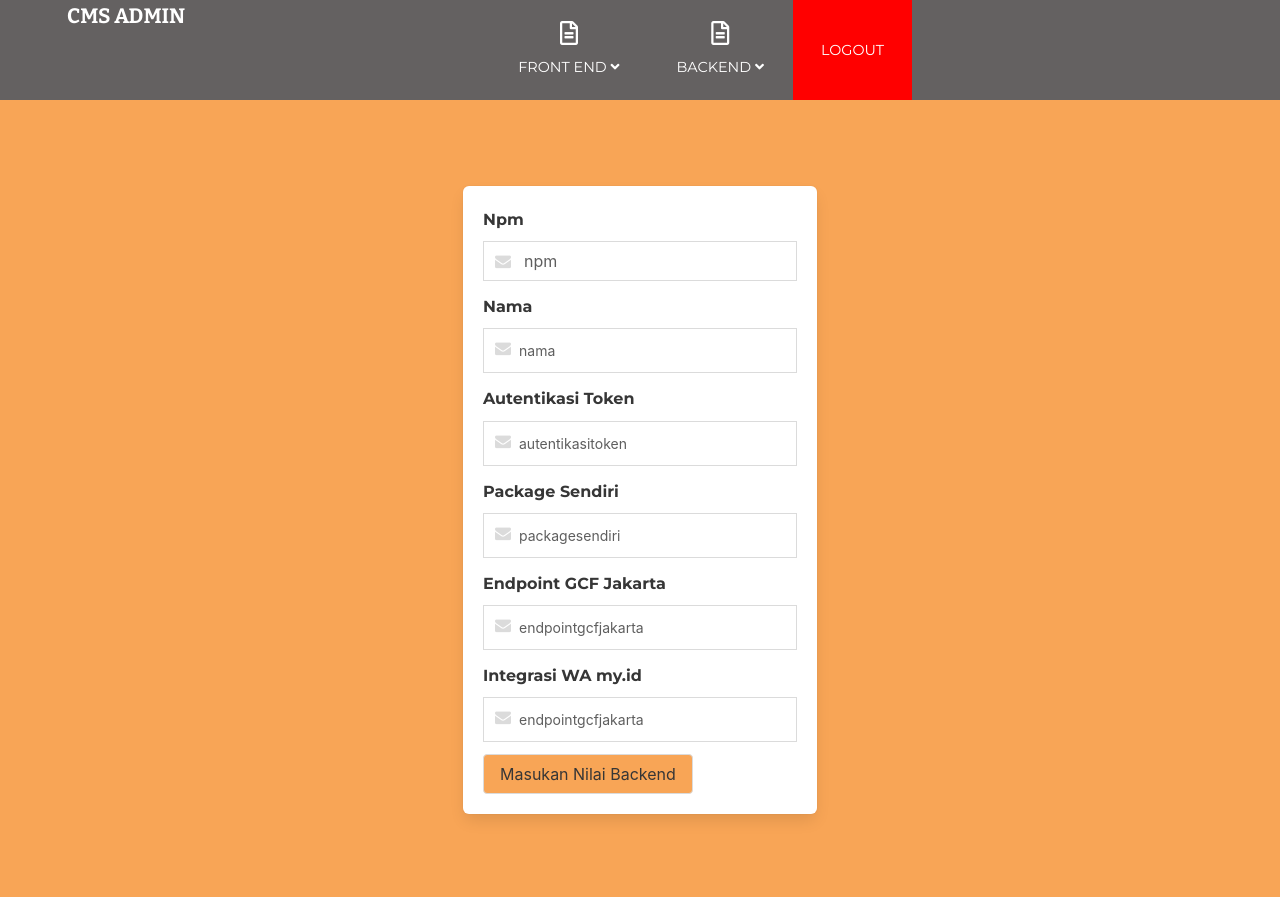
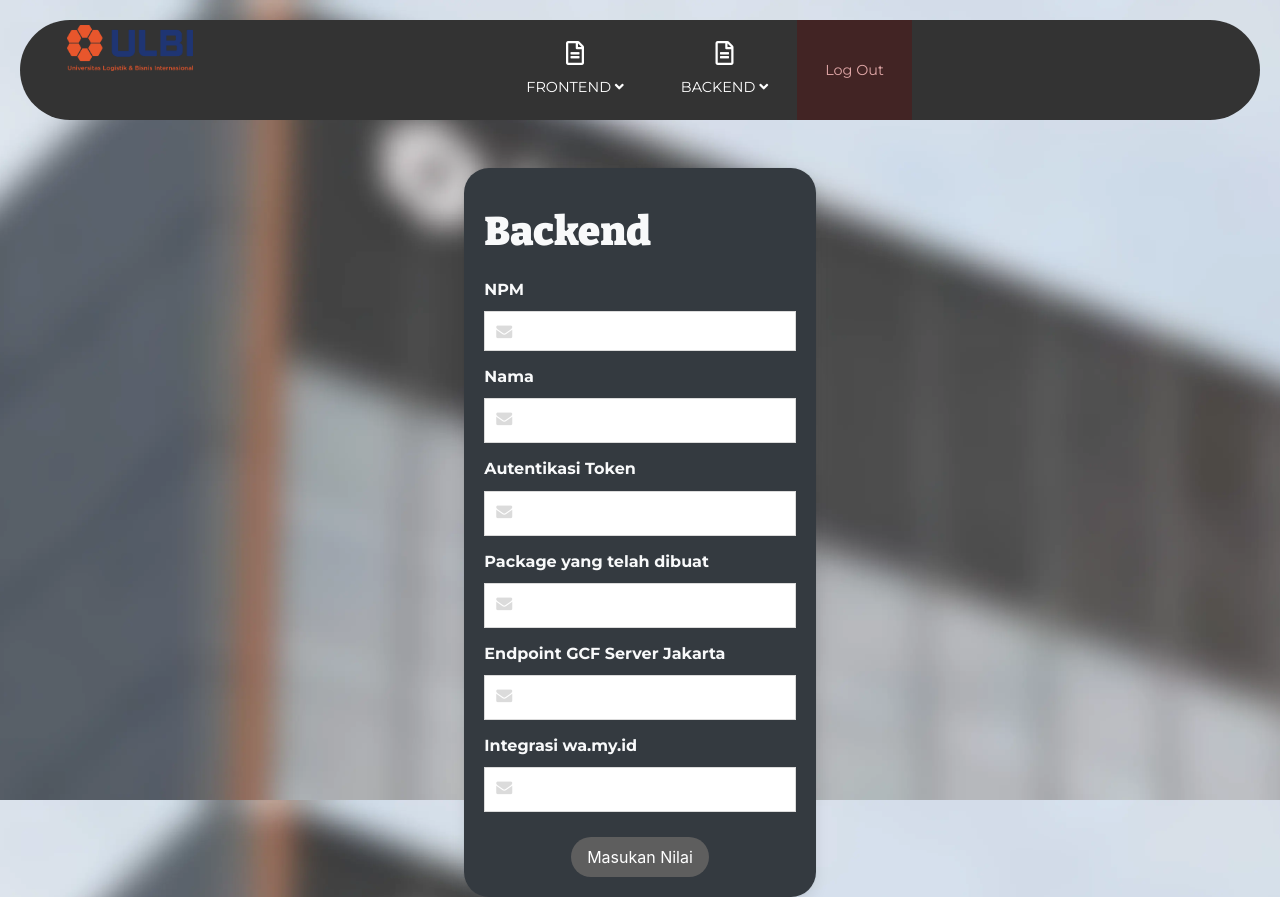
Before and after one commit to uiteung/sidang_proyek, a plain HTML site: page createBackend.html in a window 1280 px wide. Shown: the top 897 px of the page. Drawn offline with nearby package versions, Linux system fonts and the light colour scheme; no server answers.

Commit message:
sidang: Perbaiki tampilan form backend
Signed-off-by: HeroBuxx <me@herobuxx.me>

```diff
--- a/createBackend.html
+++ b/createBackend.html
@@ -31,18 +31,108 @@
 
  <!-- Main Stylesheet -->
  <link rel="stylesheet" href="./inicss/style.css">
+ <style>
+    /* Reset some default styles */
+body, html {
+    margin: 0;
+    padding: 0;
+}
+
+body {
+    color: white;
+    min-height: 97vh;
+    background: url(./img/theme.webp) no-repeat center center fixed;
+    background-color: #222933;
+    -webkit-background-size: cover;
+    -moz-background-size: cover;
+    -o-background-size: cover;
+    background-size: cover;
+}
+
+/* Apply a box-sizing border-box model to all elements */
+* {
+    box-sizing: border-box;
+}
+
+/* Style the navigation bar */
+.navbar {
+    background-color: #333;
+}
+
+.navbar-brand {
+    color: #fff;
+}
+
+.navbar-toggler-icon, .tm-nav-icon {
+    color: #fff;
+}
+
+.navbar-nav {
+    text-align: center;
+}
+
+.nav-link {
+    color: #fff;
+}
+
+/* Style the main content */
+#reportsPage {
+    padding: 20px;
+}
+
+/* Style the responsive table */
+.table {
+    width: 100%;
+    margin-bottom: 1rem;
+    color: #fff;
+}
+
+.table th, .table td {
+    padding: 0.75rem;
+    vertical-align: top;
+    border-top: 1px solid #dee2e6;
+}
+.cust-footer {
+    bottom: 0;
+    position: absolute;
+    width: 100%;
+}
+
+.cust-rounded {
+    border-radius: 260px;
+}
+
+/* Apply styles to different screen sizes */
+@media (min-width: 576px) {
+    /* Adjust styles for small devices and larger */
+}
+
+@media (min-width: 768px) {
+    /* Adjust styles for medium devices and larger */
+}
+
+@media (min-width: 992px) {
+    /* Adjust styles for large devices and larger */
+}
+
+@media (min-width: 1200px) {
+    /* Adjust styles for extra large devices and larger */
+}
+
+</style>
+</head>
 </head>
 
 <body>
     <div id="mainadminAuthorization"></div>
 
     <div id="reportsPage" class="" id="home">
-        <nav style="background-color: rgb(100, 97, 97);" class="navbar navbar-expand-xl">
+        <nav class="navbar navbar-expand-xl cust-rounded">
 
             <!-- NAVBAR START -->
             <div class="container h-100">
-                <a class="navbar-brand" href="./home.html">
-                    <h1 class="tm-site-title mb-0">CMS Admin</h1>
+                <a class="navbar-brand" href="index.html">
+                    <img style="width: auto; height: 46PX;" src="./img/ulbi.png">
                 </a>
                 <button class="navbar-toggler ml-auto mr-0" type="button" data-toggle="collapse" data-target="#navbarSupportedContent"
                     aria-controls="navbarSupportedContent" aria-expanded="false" aria-label="Toggle navigation">
@@ -52,22 +142,19 @@
                 <div class="collapse navbar-collapse" id="navbarSupportedContent">
                     <ul class="navbar-nav mx-auto h-100">
 
-
                         <li class="nav-item dropdown">
-
                             <a class="nav-link dropdown-toggle" href="#" id="navbarDropdown" role="button" data-toggle="dropdown"
                                 aria-haspopup="true" aria-expanded="false">
                                 <i class="far fa-file-alt"></i>
                                 <span>
-                                   FRONT END <i class="fas fa-angle-down"></i>
+                                    FRONTEND <i class="fas fa-angle-down"></i>
                                 </span>
                             </a>
                             <div class="dropdown-menu" aria-labelledby="navbarDropdown">
-                                <a class="dropdown-item" href="./createFrontend.html">Input Nilai Frontend</a>
-                                <a class="dropdown-item" href="./getFrontend.html">Lihat Tabel Nilai Frontend</a>
+                                <a class="dropdown-item" href="./createFrontend.html">Input Nilai</a>
+                                <a class="dropdown-item" href="./getFrontend.html">Lihat Tabel Nilai</a>
                             </div>
                         </li>
-
 
                         <li class="nav-item dropdown">
                             <a class="nav-link dropdown-toggle" href="#" id="navbarDropdown" role="button" data-toggle="dropdown"
@@ -78,25 +165,24 @@
                                 </span>
                             </a>
                             <div class="dropdown-menu" aria-labelledby="navbarDropdown">
-                                <a class="dropdown-item" href="./createBackend.html">Input Nilai Backend</a>
-                                <a class="dropdown-item" href="./getBackend.html">Lihat Tabel Nilai Backend</a>
+                                <a class="dropdown-item" href="./createBackend.html">Input Nilai</a>
+                                <a class="dropdown-item" href="./getBackend.html">Lihat Tabel Nilai</a>
                             </div>
                         </li>
 
-
-                        <li class="nav-item">
-                            <a onclick="Logout()" style="background-color: red;" class="nav-link" href="./qrcode/index.html">
-                                LOGOUT
+                        <li class="nav-item cust-rounded">
+                            <a onclick="Logout()" style="background-color: rgb(66, 36, 36); color: rgb(224, 167, 167);" class="nav-link">
+                                Log Out
                             </a>
                         </li>
 
                     </ul>
-
                 </div>
             </div>
         </nav>
+        <!-- NAVBAR END -->
             <!-- NAVBAR END -->
-        <div class="hero is-fullheight" style="background: #F8A556;">
+        <div class="hero is-fullheight">
             <div class="hero-body">
                 <div class="container">
                     <div class="columns is-centered">
@@ -104,12 +190,13 @@
                         <div class="column is-4">
 
                             <!-- START FORM -->
-                            <div id="signupForm" class="box">
+                            <div id="signupForm" style="border-radius: 25px;" class="box bg-dark text-light">
+                                <h1 style="margin-bottom: 20px; margin-top: 20px" class="text-light">Backend</h1>
 
                                 <div id="field-username" class="field">
-                                    <label class="label">Npm</label>
+                                    <label class="label text-light">NPM</label>
                                     <div class="control has-icons-left">
-                                        <input id="npm" name="npm" type="number" class="input" placeholder="npm" required>
+                                        <input id="npm" name="npm" type="number" class="input" required>
                                         <span class="icon is-small is-left">
                                             <i class="fa fa-envelope"></i>
                                         </span>
@@ -117,9 +204,9 @@
                                 </div>
 
                                 <div id="field-username" class="field">
-                                    <label class="label">Nama</label>
+                                    <label class="label text-light">Nama</label>
                                     <div class="control has-icons-left">
-                                        <input id="nama" name="nama" type="text" class="input" placeholder="nama" required>
+                                        <input id="nama" name="nama" type="text" class="input" required>
                                         <span class="icon is-small is-left">
                                             <i class="fa fa-envelope"></i>
                                         </span>
@@ -127,9 +214,9 @@
                                 </div>
 
                                 <div id="field-username" class="field">
-                                    <label class="label">Autentikasi Token</label>
+                                    <label class="label text-light">Autentikasi Token</label>
                                     <div class="control has-icons-left">
-                                        <input id="autentikasitoken" name="autentikasitoken" type="text" class="input" placeholder="autentikasitoken" required>
+                                        <input id="autentikasitoken" name="autentikasitoken" type="text" class="input" required>
                                         <span class="icon is-small is-left">
                                             <i class="fa fa-envelope"></i>
                                         </span>
@@ -137,9 +224,9 @@
                                 </div>
 
                                 <div id="field-username" class="field">
-                                    <label class="label">Package Sendiri</label>
+                                    <label class="label text-light">Package yang telah dibuat</label>
                                     <div class="control has-icons-left">
-                                        <input id="packagesendiri" name="packagesendiri" type="text" class="input" placeholder="packagesendiri" required>
+                                        <input id="packagesendiri" name="packagesendiri" type="text" class="input" required>
                                         <span class="icon is-small is-left">
                                             <i class="fa fa-envelope"></i>
                                         </span>
@@ -147,9 +234,9 @@
                                 </div>
 
                                 <div id="field-username" class="field">
-                                    <label class="label">Endpoint GCF Jakarta</label>
+                                    <label class="label text-light">Endpoint GCF Server Jakarta</label>
                                     <div class="control has-icons-left">
-                                        <input id="endpointgcfjakarta" name="endpointgcfjakarta" type="text" class="input" placeholder="endpointgcfjakarta" required>
+                                        <input id="endpointgcfjakarta" name="endpointgcfjakarta" type="text" class="input" required>
                                         <span class="icon is-small is-left">
                                             <i class="fa fa-envelope"></i>
                                         </span>
@@ -157,19 +244,18 @@
                                 </div>
 
                                 <div id="field-username" class="field">
-                                    <label class="label">Integrasi WA my.id</label>
+                                    <label class="label text-light">Integrasi wa.my.id</label>
                                     <div class="control has-icons-left">
-                                        <input id="integrasiwamyid" name="integrasiwamyid" type="text" class="input" placeholder="endpointgcfjakarta" required>
+                                        <input id="integrasiwamyid" name="integrasiwamyid" type="text" class="input" required>
                                         <span class="icon is-small is-left">
                                             <i class="fa fa-envelope"></i>
                                         </span>
                                     </div>
                                 </div>
 
-                                <div id="btnSignup" class="field">
-                                    <button onclick="createBackendFix()" class="button" type="submit"  style="background: #F8A556;">Masukan Nilai Backend</button>
+                                <div style="align-items: center; text-align: center; margin-top: 25px;" id="btnSignup" class="field">
+                                    <button onclick="createBackendFix()" class="button" type="submit"  style="border-radius: 25px;border: 0; background: #5e5e5e; color: #ffffff;">Masukan Nilai</button>
                                 </div>
-
                             </div>
                             <!-- END FORM -->
 
```
